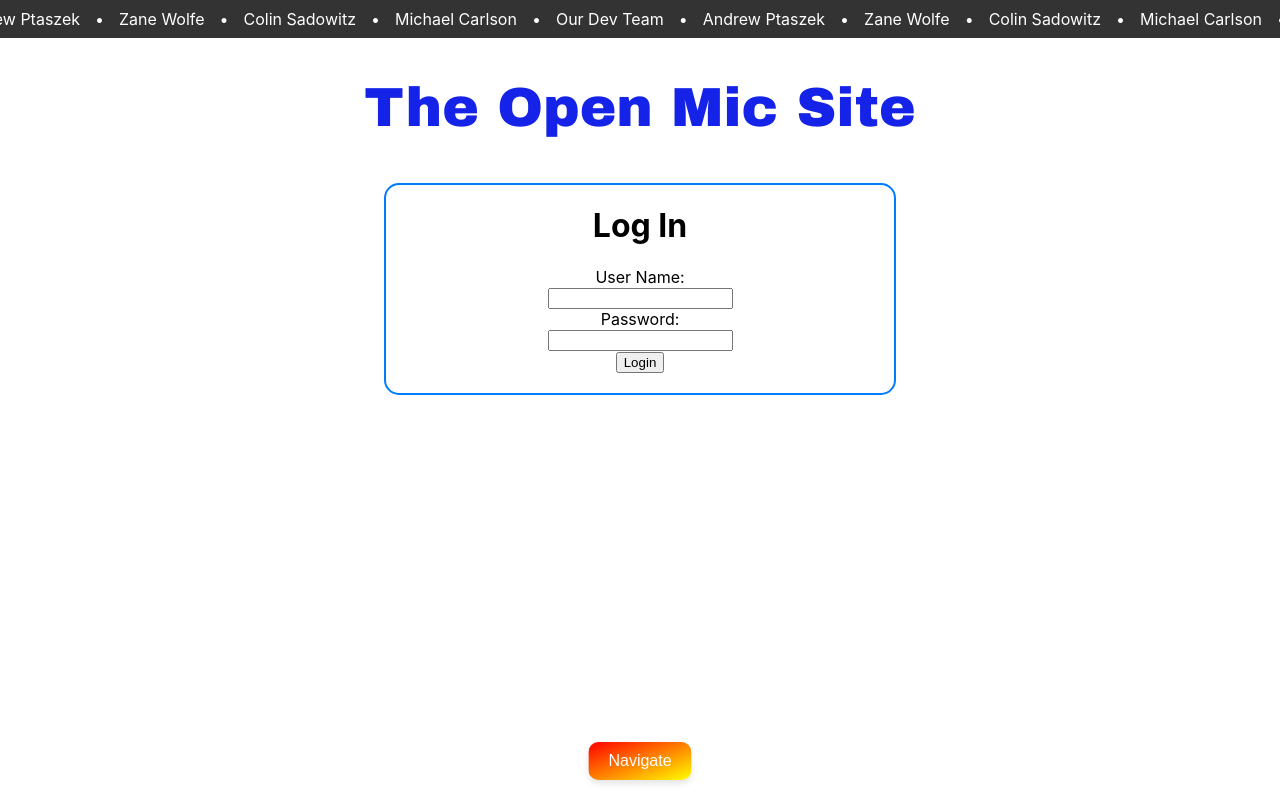
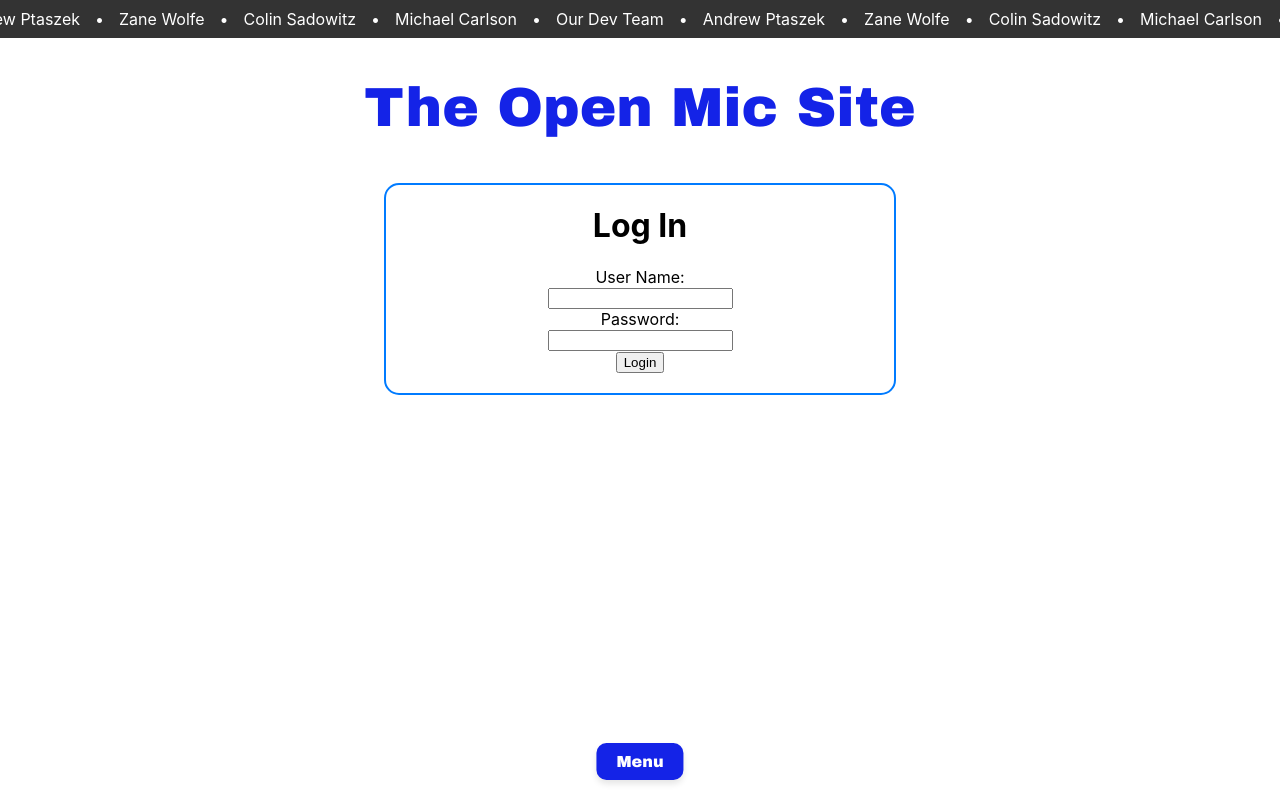
Before and after one commit to AndrewPtaszekDev/Open-Mic, a React (Create React App) app in the folder frontend/: page /admin-page in a window 1280 px wide. Built offline with nearby package versions, Linux system fonts and the light colour scheme.

Commit message:
Updated "up next" list looks and cleaned up navigation a bit

```diff
--- a/frontend/src/components/HomeComponents/CurrentWaitlist.css
+++ b/frontend/src/components/HomeComponents/CurrentWaitlist.css
@@ -2,7 +2,6 @@
   height: 30vh;  /* Set a fixed height for the container */
   width: 100%;   /* Optionally, set a fixed width */
   overflow-y: auto;  /* Enable vertical scrolling */
-  border: 1px solid #c4c4c4;  /* Optional: add a border for visual clarity */
   padding: 10px;
   box-sizing: border-box;
 }
@@ -16,6 +15,5 @@
 .list-item {
   padding: 8px;
   margin-bottom: 5px;
-  background-color: #eae4e4;
   border-radius: 4px;
 }
--- a/frontend/src/components/NavBarComponents/NavMenu.css
+++ b/frontend/src/components/NavBarComponents/NavMenu.css
@@ -4,7 +4,7 @@
     bottom: 20px; /* Adjust the position as needed */
     left: 50%;
     transform: translateX(-50%);
-    background-image: linear-gradient(to bottom right, red, yellow);
+    background-color: #1423E7;
     color: white;
     padding: 10px 20px;
     font-size: 16px;
@@ -13,6 +13,7 @@
     transition: all 0.5s ease; /* Transition for moving and fading */
     border-radius: 10px;
     box-shadow: 0px 4px 6px rgba(0, 0, 0, 0.1); /* Add shadow */
+    font-family: "arial black", sans-serif;
 }
 
 /* Class to move the button below the screen */
--- a/frontend/src/components/NavBarComponents/NavMenu.tsx
+++ b/frontend/src/components/NavBarComponents/NavMenu.tsx
@@ -1,44 +1,40 @@
-import React, { useState, useEffect } from 'react';
-import { useNavigate, useLocation } from 'react-router-dom'; // Import useLocation
+import React, { useState } from 'react';
+import { useNavigate } from 'react-router-dom';
 import './NavMenu.css';
 
 const NavMenu: React.FC = () => {
   const [isOpen, setIsOpen] = useState(false);
-  const [isButtonHidden, setIsButtonHidden] = useState(false); // State for button visibility
+  const [isButtonHidden, setIsButtonHidden] = useState(false); // New state for button animation
   const navigate = useNavigate();
-  const location = useLocation(); // Track the current location
 
   const toggleMenu = () => {
     setIsOpen(!isOpen);
   };
 
+  // Function to handle navigation
   const handleNavigation = (path: string) => {
     setIsButtonHidden(true); // Trigger button hide animation
     setTimeout(() => {
       navigate(path); // Navigate after the animation completes
       toggleMenu();   // Close the menu after navigation
-    }, 500); // Match this with the CSS animation duration
+    }, 500); // Wait for the animation to complete (match CSS animation duration)
   };
-
-  // Reset button state when navigating to a new page
-  useEffect(() => {
-    setIsButtonHidden(false); // Reset button to visible state
-  }, [location]); // Runs when the location changes
 
   return (
     <>
       {/* NavButton to trigger the menu */}
       <button
-        className={`nav-button ${isButtonHidden ? 'move-down' : ''}`} // Apply move-down class conditionally
+        className={`nav-button ${isButtonHidden ? 'hide' : ''}`} // Apply animation class based on state
         onClick={toggleMenu}
       >
-        Navigate
+      Menu
       </button>
 
       {/* Off-Canvas Menu */}
       <div className={`nav-menu ${isOpen ? 'open' : ''}`}>
         <nav className="menu-nav">
           <ul>
+            {/* Manually handle navigation */}
             <li><button onClick={() => handleNavigation('/')}>Home</button></li>
             <li><button onClick={() => handleNavigation('/events')}>Events</button></li>
             <li><button onClick={() => handleNavigation('/about')}>About</button></li>
```
